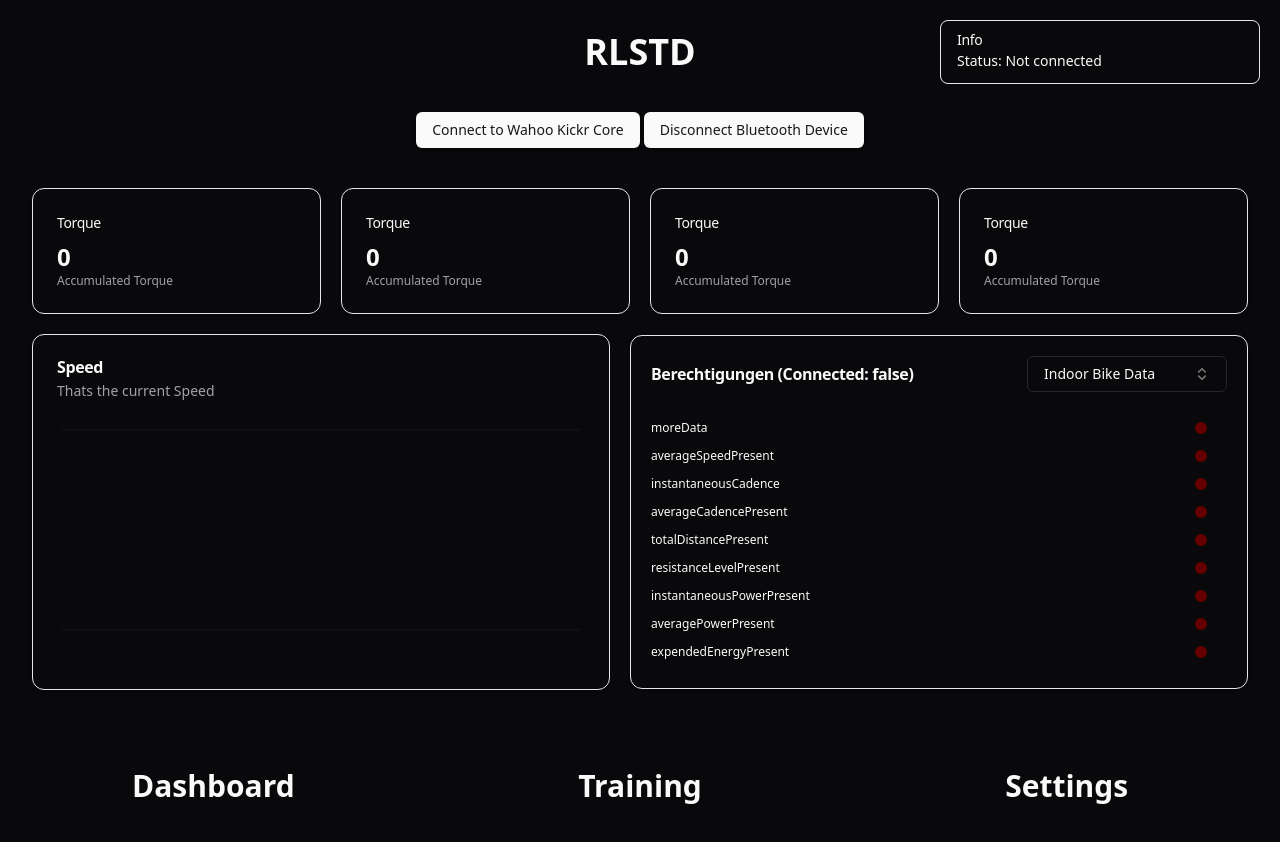
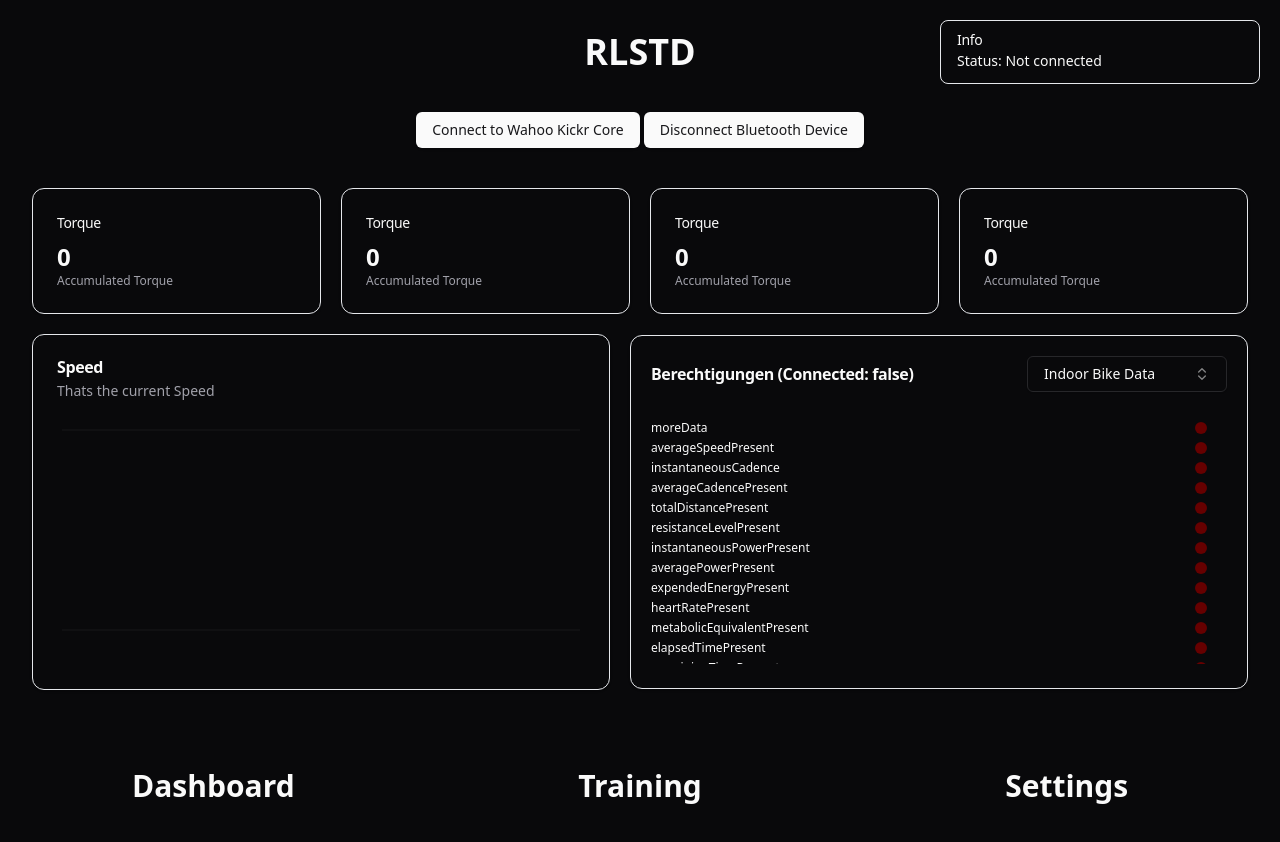
Before and after one commit to pafinkbeiner/RLSTD, a React (Vite) app: page / in a window 1280 px wide. Shown: the top 842 px of the page. Built offline with nearby package versions, Linux system fonts and the light colour scheme.

Commit message:
finished flag styling

```diff
--- a/package.json
+++ b/package.json
@@ -16,6 +16,7 @@
     "@radix-ui/react-menubar": "^1.1.1",
     "@radix-ui/react-navigation-menu": "^1.2.0",
     "@radix-ui/react-popover": "^1.1.1",
+    "@radix-ui/react-scroll-area": "^1.1.0",
     "@radix-ui/react-select": "^2.1.1",
     "@radix-ui/react-slot": "^1.1.0",
     "@types/react-router-dom": "^5.3.3",
--- a/src/Settings.tsx
+++ b/src/Settings.tsx
@@ -2,8 +2,10 @@
 
 const Settings = () => {
   return (
-    <div>
-      <ModeToggle/>
+    <div className="flex flex-col items-center justify-center">
+      <div className="flex flex-row gap-3 items-center">
+        <p>Current Mode:</p> <ModeToggle/>
+      </div>
     </div>
   )
 }
--- a/src/components/FlagsBox.tsx
+++ b/src/components/FlagsBox.tsx
@@ -4,6 +4,8 @@
 import { connected, notify_0x2AD2, read_0x2ACC } from "@/lib/bluetooth";
 import { convert_0x2ACC, convert_0x2AD2, flags_0x2ACC_FMFF, flags_0x2ACC_TSFF, flags_0x2AD2 } from "@/lib/convert";
 import Circle from "./Circle";
+import { Button } from "./ui/button";
+import { ScrollArea } from "./ui/scroll-area";
 
 const options = [
   { value: "indoor_bike_data", label: "Indoor Bike Data" },
@@ -19,20 +21,30 @@
   const [flag_0x2ACC_FMFF, setFlags_0x2ACC_FMFF] = useState<number>(0);
   const [flag_0x2ACC_TSFF, setFlags_0x2ACC_TSFF] = useState<number>(0);
 
+  const refresh = () => {
+    read_0x2ACC?.refresh().then(v => {
+      const value = convert_0x2ACC(v);
+      setFlags_0x2ACC_FMFF(value.fitnessMachineFeatures);
+      setFlags_0x2ACC_TSFF(value.targetSettingFeatures);
+    });
+  };
+
   useEffect(() => {
 
-    const sub_connected = connected.asObservable().subscribe(v => setConnectedState(v));
+    const sub_connected = connected.asObservable().subscribe(v => {
+      setConnectedState(v);
+      // refresh read
+      refresh();
+    });
 
+    // get subscribe data
     const sub_0x2AD2 = notify_0x2AD2.asObservable().subscribe(v => {
       const value = convert_0x2AD2(v);
       setFlags_0x2AD2(value.flags);
     });
 
-    read_0x2ACC?.refresh().then(v => {
-      const value = convert_0x2ACC(v);
-      setFlags_0x2ACC_FMFF(value.fitnessMachineFeatures);
-      setFlags_0x2ACC_TSFF(value.targetSettingFeatures);
-    });
+    // get read data
+    refresh();
 
     return () => {
       sub_0x2AD2.unsubscribe();
@@ -40,19 +52,18 @@
     }
   }, [])
 
-
   return (
     <Card style={{ height: "22.125rem" }} className='min-w-64 flex-1 p-5'>
       <div className="flex flex-row items-center justify-between mb-4">
         <CardTitle>Berechtigungen (Connected: {connectedState.toString()})</CardTitle>
         <ComboBox options={options} valueChanged={(v) => setSelectedOption(v)} />
       </div>
-      <div className='flex flex-col gap-3 pt-3 overflow-y-auto max-h-64 pr-5'>
+      <ScrollArea className='flex flex-col  pt-3 overflow-y-auto max-h-64 pr-5'>
         {
           selectedOption === "indoor_bike_data" &&
           Object.entries(flags_0x2AD2).map(([key, value]: [string, any]) => {
             return (
-              <div key={key} className='flex flex-row items-center justify-between'>
+              <div key={key} className='flex flex-row items-center justify-between mb-1'>
                 <p className="text-xs">{key}</p>
                 {(value & flag_0x2AD2) > 0 ? <Circle color="#006600" /> : <Circle color="#660000" />}
               </div>
@@ -63,7 +74,7 @@
           selectedOption === "fitness_machine_feature" &&
           Object.entries(flags_0x2ACC_FMFF).map(([key, value]: [string, any]) => {
             return (
-              <div key={key} className='flex flex-row items-center justify-between'>
+              <div key={key} className='flex flex-row items-center justify-between mb-1'>
                 <p className="text-xs">{key}</p>
                 {(value & flag_0x2ACC_FMFF) > 0 ? <Circle color="#006600" /> : <Circle color="#660000" />}
               </div>
@@ -74,14 +85,14 @@
           selectedOption === "target_setting_feature" &&
           Object.entries(flags_0x2ACC_TSFF).map(([key, value]: [string, any]) => {
             return (
-              <div key={key} className='flex flex-row items-center justify-between'>
+              <div key={key} className='flex flex-row items-center justify-between mb-1'>
                 <p className="text-xs">{key}</p>
                 {(value & flag_0x2ACC_TSFF) > 0 ? <Circle color="#006600" /> : <Circle color="#660000" />}
               </div>
             )
           })
         }
-      </div>
+      </ScrollArea >
     </Card>
   )
 }
--- /dev/null
+++ b/src/components/ui/scroll-area.tsx
@@ -0,0 +1,46 @@
+import * as React from "react"
+import * as ScrollAreaPrimitive from "@radix-ui/react-scroll-area"
+
+import { cn } from "@/lib/utils"
+
+const ScrollArea = React.forwardRef<
+  React.ElementRef<typeof ScrollAreaPrimitive.Root>,
+  React.ComponentPropsWithoutRef<typeof ScrollAreaPrimitive.Root>
+>(({ className, children, ...props }, ref) => (
+  <ScrollAreaPrimitive.Root
+    ref={ref}
+    className={cn("relative overflow-hidden", className)}
+    {...props}
+  >
+    <ScrollAreaPrimitive.Viewport className="h-full w-full rounded-[inherit]">
+      {children}
+    </ScrollAreaPrimitive.Viewport>
+    <ScrollBar />
+    <ScrollAreaPrimitive.Corner />
+  </ScrollAreaPrimitive.Root>
+))
+ScrollArea.displayName = ScrollAreaPrimitive.Root.displayName
+
+const ScrollBar = React.forwardRef<
+  React.ElementRef<typeof ScrollAreaPrimitive.ScrollAreaScrollbar>,
+  React.ComponentPropsWithoutRef<typeof ScrollAreaPrimitive.ScrollAreaScrollbar>
+>(({ className, orientation = "vertical", ...props }, ref) => (
+  <ScrollAreaPrimitive.ScrollAreaScrollbar
+    ref={ref}
+    orientation={orientation}
+    className={cn(
+      "flex touch-none select-none transition-colors",
+      orientation === "vertical" &&
+        "h-full w-2.5 border-l border-l-transparent p-[1px]",
+      orientation === "horizontal" &&
+        "h-2.5 flex-col border-t border-t-transparent p-[1px]",
+      className
+    )}
+    {...props}
+  >
+    <ScrollAreaPrimitive.ScrollAreaThumb className="relative flex-1 rounded-full bg-border" />
+  </ScrollAreaPrimitive.ScrollAreaScrollbar>
+))
+ScrollBar.displayName = ScrollAreaPrimitive.ScrollAreaScrollbar.displayName
+
+export { ScrollArea, ScrollBar }
--- a/src/lib/convert.ts
+++ b/src/lib/convert.ts
@@ -124,8 +124,8 @@
 
 export function convert_0x2ACC(data: DataView): I0x2ACC {
     return {
-        fitnessMachineFeatures: data.getInt32(0, false),
-        targetSettingFeatures: data.getInt32(4, false)
+        fitnessMachineFeatures: data.getInt32(0, true),
+        targetSettingFeatures: data.getInt32(4, true)
     }
 }
 
```
Also changed, not shown: 1 other file (tests, documents, lock files or other folders).
